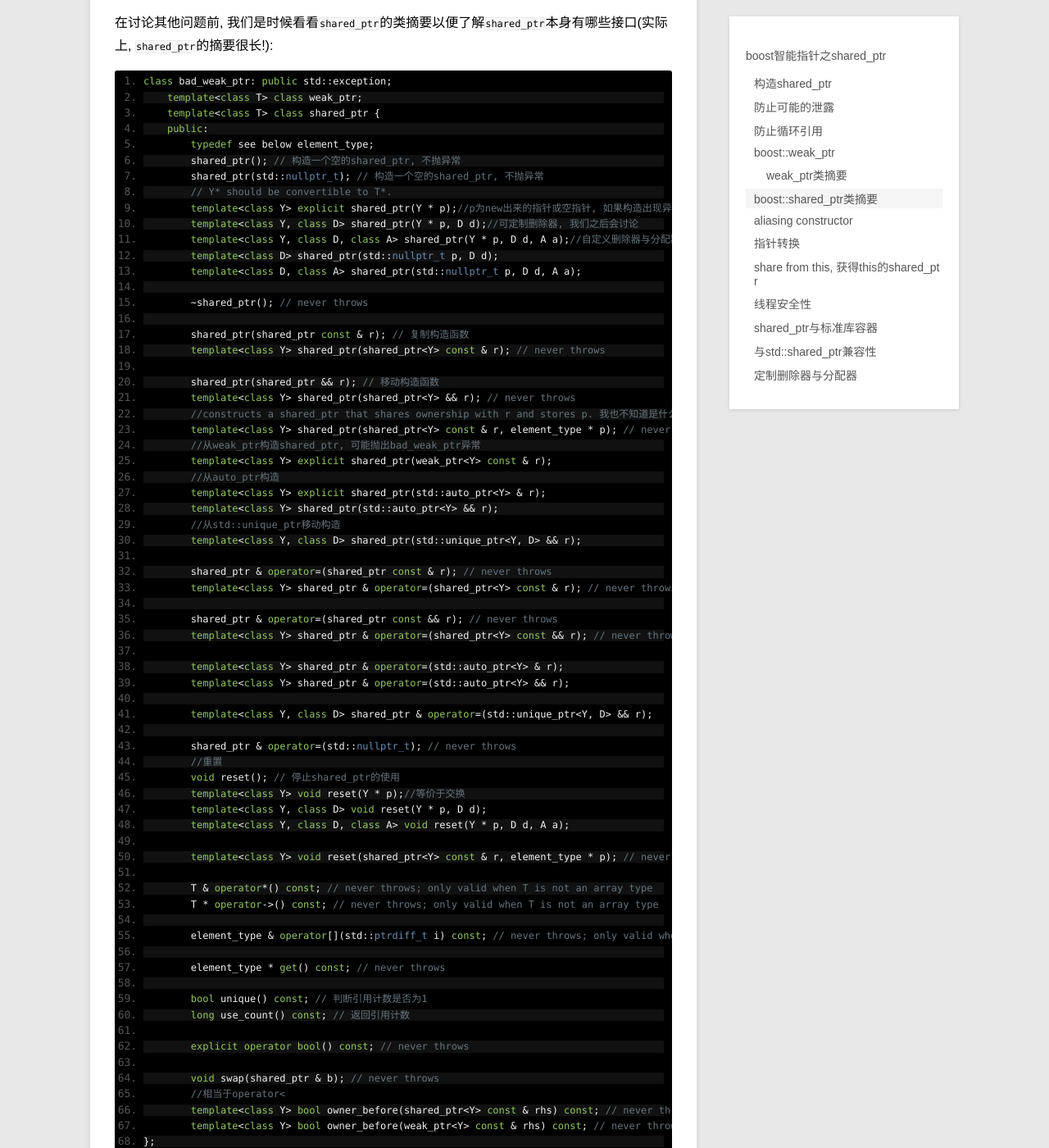
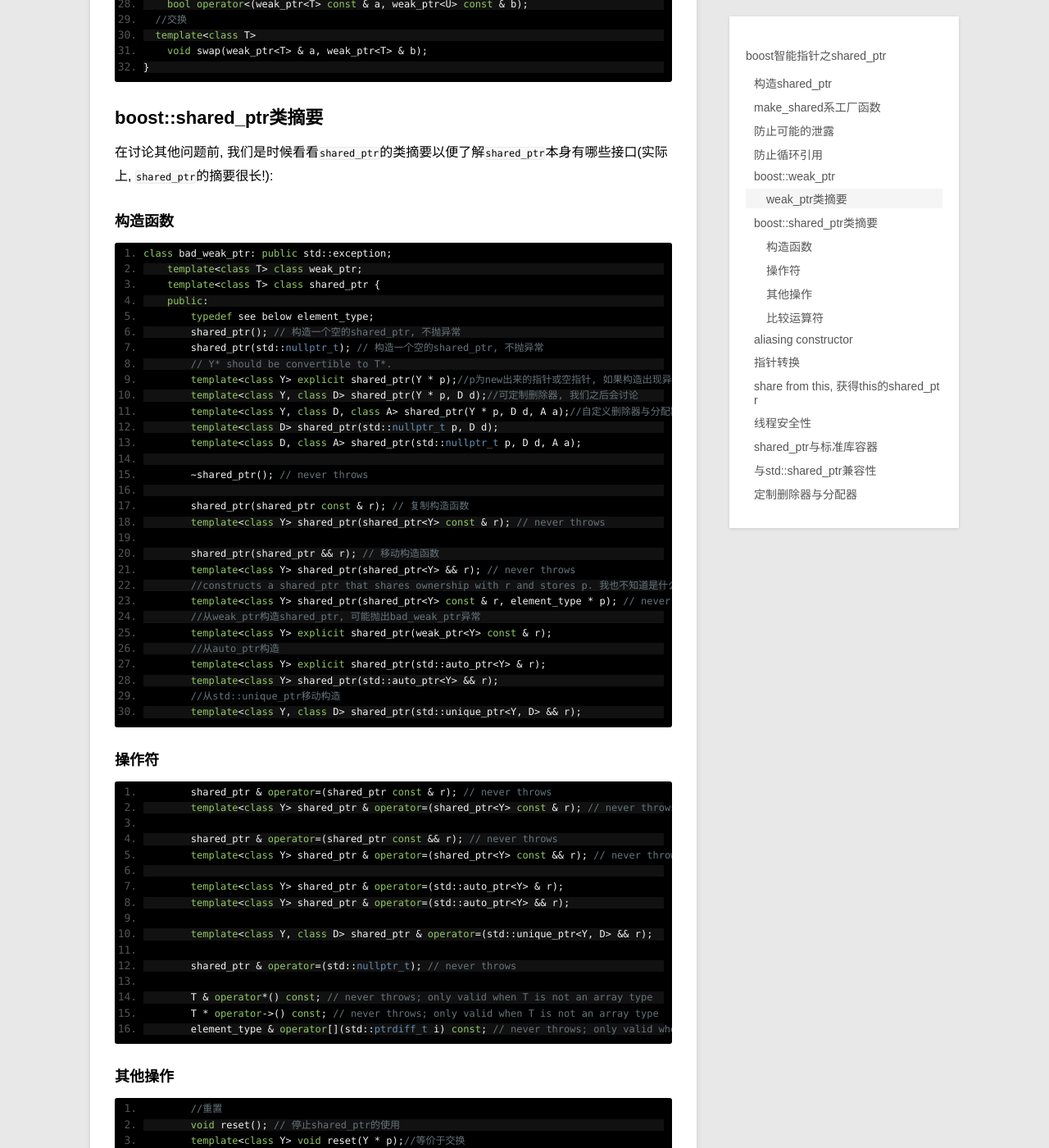
Before and after one commit to DengZuoheng/DengZuoheng.github.io, a Jekyll site: the page built from _posts/blog/2015-12-10-boost-shared-ptr.md, in a window 1280 px wide and 1400 px high, scrolled down 4328 px. Shown: the whole window at 82% size. Built offline with Jekyll 4.4.1, drawn with Linux system fonts in a browser that asks for light colours; some of the changed text lies outside the part shown.

Commit message:
更新 shared_ptr

```diff
--- a/_posts/blog/2015-12-10-boost-shared-ptr.md
+++ b/_posts/blog/2015-12-10-boost-shared-ptr.md
@@ -60,6 +60,8 @@
 
 `shared_ptr`内部用的是`delete`和`delete[]`, 所以还是应该与`new`成对使用.
 
+## make_shared系工厂函数
+
 如果真的不想见到new, boost有`make_shared`和`allocate_shared`, 前者用new, 后者可用户定义allocator.
 
 事实上, 使用`make_shared`能提高`shared_ptr`的性能, 因为这样能一次分配智能指针管理块与所管理的对象的内存.
@@ -73,6 +75,8 @@
 对于`allocate_shared`, 除第一个参数得是allocator外, 其他与`make_shared`是一样的.
 
 如果分配不到内存, 会抛出`bad_alloc`(or some thing like this)而不是返回空智能指针.
+
+如果传给make_shared的参数没有匹配的构造函数而且是单参数, make_shared貌似会尝试调用复制构造函数, 然后报错说`无法将参数 1 从“xxx”转换为“const Xxxx &”, 这个错误看起来够莫名的, 需要注意.
 
 ## 防止可能的泄露
 
@@ -183,6 +187,8 @@
 
 在讨论其他问题前, 我们是时候看看`shared_ptr`的类摘要以便了解`shared_ptr`本身有哪些接口(实际上, `shared_ptr`的摘要很长!):
 
+### 构造函数
+
 	class bad_weak_ptr: public std::exception;
 		template<class T> class weak_ptr;
 		template<class T> class shared_ptr {
@@ -214,6 +220,8 @@
 			//从std::unique_ptr移动构造
 			template<class Y, class D> shared_ptr(std::unique_ptr<Y, D> && r);
 
+### 操作符
+
 			shared_ptr & operator=(shared_ptr const & r); // never throws
 			template<class Y> shared_ptr & operator=(shared_ptr<Y> const & r); // never throws
 
@@ -226,6 +234,13 @@
 			template<class Y, class D> shared_ptr & operator=(std::unique_ptr<Y, D> && r);
 
 			shared_ptr & operator=(std::nullptr_t); // never throws
+
+			T & operator*() const; // never throws; only valid when T is not an array type
+			T * operator->() const; // never throws; only valid when T is not an array type
+			element_type & operator[](std::ptrdiff_t i) const; // never throws; only valid when T is an array type
+
+### 其他操作
+
 			//重置
 			void reset(); // 停止shared_ptr的使用
 			template<class Y> void reset(Y * p);//等价于交换
@@ -251,6 +265,8 @@
 			template<class Y> bool owner_before(shared_ptr<Y> const & rhs) const; // never throws
 			template<class Y> bool owner_before(weak_ptr<Y> const & rhs) const; // never throws
 	};
+
+### 比较运算符
 
 	  template<class T, class U> bool operator==(shared_ptr<T> const & a, shared_ptr<U> const & b); // never throws
 	  template<class T, class U> bool operator!=(shared_ptr<T> const & a, shared_ptr<U> const & b); // never throws
```
Also changed, not shown: other parts of _posts/blog/2015-12-10-boost-shared-ptr.md (+2 -3 lines), _posts/note/2015-03-11-reg-exp.md (+3 -3 lines).
